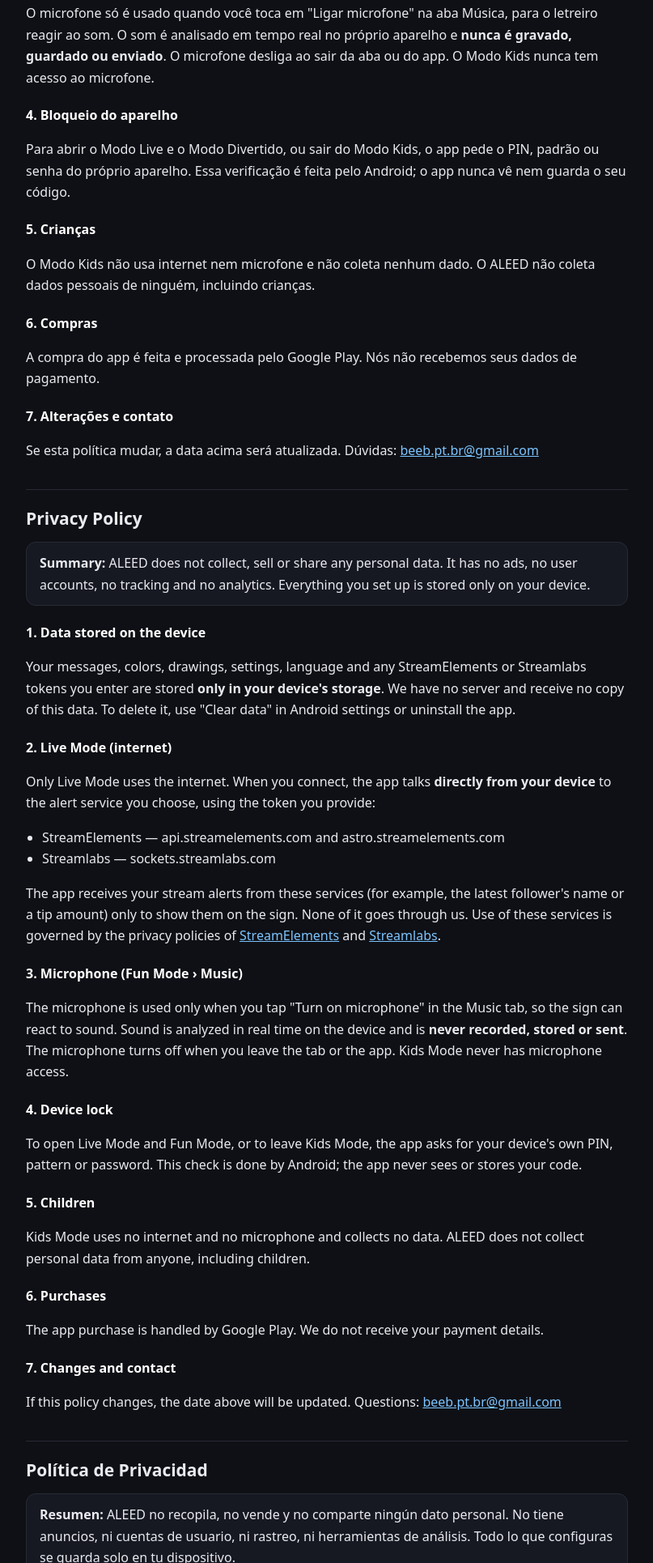
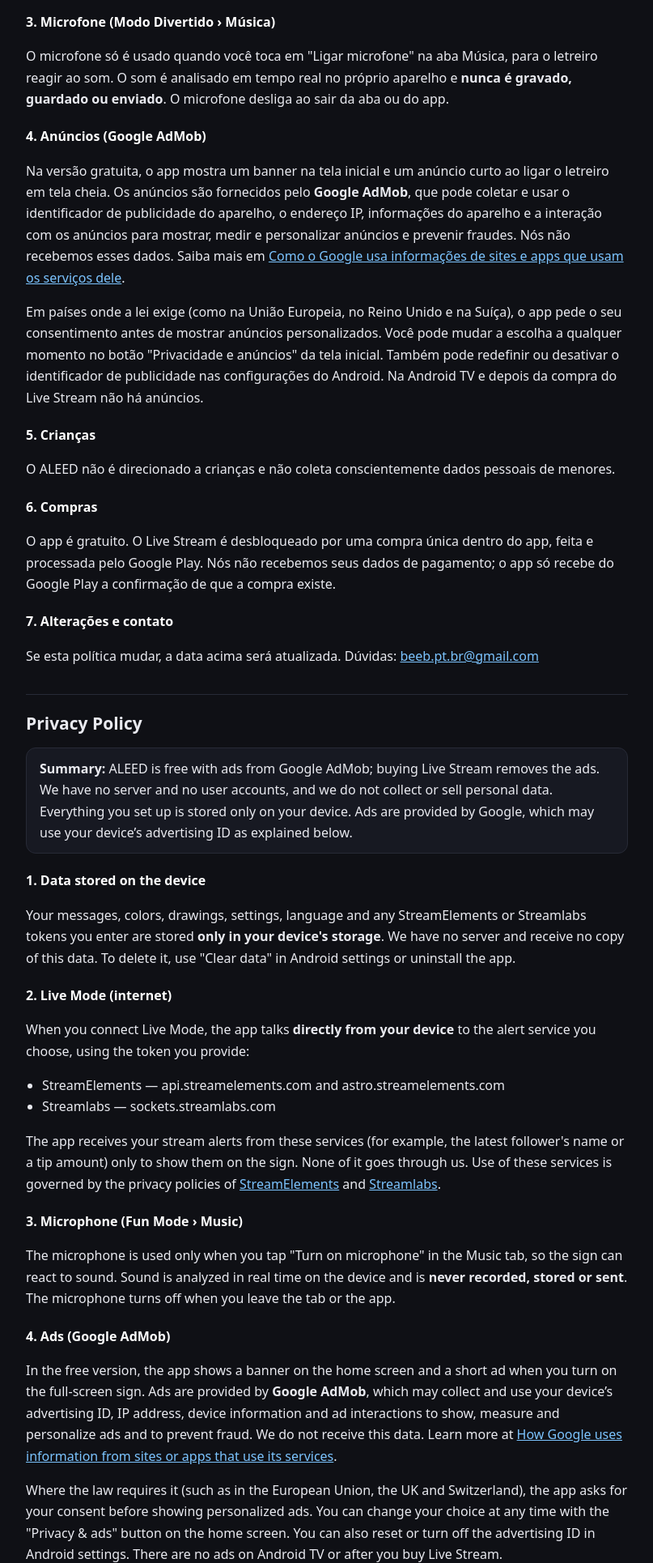
Before and after one commit to Alepl4y/aleed-app, a plain HTML site: page privacidade/index.html in a window 1280 px wide. Shown: the part 870-2800 px from the top of the page at 81% size, without its empty margins (236-1043 px from the left). Drawn offline with Linux system fonts and the light colour scheme.

Commit message:
Política de privacidade: anúncios AdMob, compra do Live e fim do Modo Kids (1.3.0)
Co-Authored-By: Claude Opus 5.5 <noreply@anthropic.com>
Claude-Session: https://claude.ai/code/session_017cb6TiasjEZiEfkuV13iJu

```diff
--- a/privacidade/index.html
+++ b/privacidade/index.html
@@ -22,19 +22,19 @@
 <body>
 <main>
 <h1>ALEED Sign &amp; Alerts</h1>
-<p class="mut">Última atualização / Last updated / Última actualización: 30/10/2026</p>
+<p class="mut">Última atualização / Last updated / Última actualización: 13/11/2026</p>
 <nav><a href="#pt">Português (Brasil)</a><a href="#en">English</a><a href="#es">Español</a></nav>
 
 <!-- ======================= PORTUGUÊS (BRASIL) ======================= -->
 <section id="pt" lang="pt-BR">
 <h2>Política de Privacidade</h2>
-<div class="box"><b>Resumo:</b> o ALEED não coleta, não vende e não compartilha nenhum dado pessoal. Não tem anúncios, não tem conta de usuário, não usa rastreamento nem ferramentas de análise. Tudo o que você configura fica salvo apenas no seu aparelho.</div>
+<div class="box"><b>Resumo:</b> o ALEED é gratuito com anúncios do Google AdMob; a compra do Live Stream remove os anúncios. Nós não temos servidor, não temos conta de usuário e não coletamos nem vendemos dados pessoais. Tudo o que você configura fica salvo apenas no seu aparelho. Os anúncios são fornecidos pelo Google, que pode usar o identificador de publicidade do aparelho conforme explicado abaixo.</div>
 
 <h3>1. Dados guardados no aparelho</h3>
 <p>As mensagens, cores, desenhos, configurações, o idioma e os tokens do StreamElements ou do Streamlabs que você digitar ficam guardados <b>somente no armazenamento do próprio aparelho</b>. Nós não temos servidor e não recebemos uma cópia desses dados. Para apagá-los, use "Limpar dados" nas configurações do Android ou desinstale o app.</p>
 
 <h3>2. Modo Live (internet)</h3>
-<p>Só o Modo Live usa a internet. Quando você conecta, o app fala <b>diretamente do seu aparelho</b> com o serviço de alertas que você escolher, usando o token que você mesmo fornece:</p>
+<p>Quando você conecta o Modo Live, o app fala <b>diretamente do seu aparelho</b> com o serviço de alertas que você escolher, usando o token que você mesmo fornece:</p>
 <ul>
   <li>StreamElements — api.streamelements.com e astro.streamelements.com</li>
   <li>Streamlabs — sockets.streamlabs.com</li>
@@ -42,16 +42,17 @@
 <p>O app recebe desses serviços os alertas da sua live (por exemplo, nome do último seguidor, valor de uma doação) apenas para mostrar no letreiro. Nada disso passa por nós. O uso desses serviços segue as políticas de privacidade do <a href="https://streamelements.com/privacy-policy" rel="noopener">StreamElements</a> e do <a href="https://streamlabs.com/privacy" rel="noopener">Streamlabs</a>.</p>
 
 <h3>3. Microfone (Modo Divertido › Música)</h3>
-<p>O microfone só é usado quando você toca em "Ligar microfone" na aba Música, para o letreiro reagir ao som. O som é analisado em tempo real no próprio aparelho e <b>nunca é gravado, guardado ou enviado</b>. O microfone desliga ao sair da aba ou do app. O Modo Kids nunca tem acesso ao microfone.</p>
+<p>O microfone só é usado quando você toca em "Ligar microfone" na aba Música, para o letreiro reagir ao som. O som é analisado em tempo real no próprio aparelho e <b>nunca é gravado, guardado ou enviado</b>. O microfone desliga ao sair da aba ou do app.</p>
 
-<h3>4. Bloqueio do aparelho</h3>
-<p>Para abrir o Modo Live e o Modo Divertido, ou sair do Modo Kids, o app pede o PIN, padrão ou senha do próprio aparelho. Essa verificação é feita pelo Android; o app nunca vê nem guarda o seu código.</p>
+<h3>4. Anúncios (Google AdMob)</h3>
+<p>Na versão gratuita, o app mostra um banner na tela inicial e um anúncio curto ao ligar o letreiro em tela cheia. Os anúncios são fornecidos pelo <b>Google AdMob</b>, que pode coletar e usar o identificador de publicidade do aparelho, o endereço IP, informações do aparelho e a interação com os anúncios para mostrar, medir e personalizar anúncios e prevenir fraudes. Nós não recebemos esses dados. Saiba mais em <a href="https://policies.google.com/technologies/partner-sites" rel="noopener">Como o Google usa informações de sites e apps que usam os serviços dele</a>.</p>
+<p>Em países onde a lei exige (como na União Europeia, no Reino Unido e na Suíça), o app pede o seu consentimento antes de mostrar anúncios personalizados. Você pode mudar a escolha a qualquer momento no botão "Privacidade e anúncios" da tela inicial. Também pode redefinir ou desativar o identificador de publicidade nas configurações do Android. Na Android TV e depois da compra do Live Stream não há anúncios.</p>
 
 <h3>5. Crianças</h3>
-<p>O Modo Kids não usa internet nem microfone e não coleta nenhum dado. O ALEED não coleta dados pessoais de ninguém, incluindo crianças.</p>
+<p>O ALEED não é direcionado a crianças e não coleta conscientemente dados pessoais de menores.</p>
 
 <h3>6. Compras</h3>
-<p>A compra do app é feita e processada pelo Google Play. Nós não recebemos seus dados de pagamento.</p>
+<p>O app é gratuito. O Live Stream é desbloqueado por uma compra única dentro do app, feita e processada pelo Google Play. Nós não recebemos seus dados de pagamento; o app só recebe do Google Play a confirmação de que a compra existe.</p>
 
 <h3>7. Alterações e contato</h3>
 <p>Se esta política mudar, a data acima será atualizada. Dúvidas: <a href="mailto:beeb.pt.br@gmail.com">beeb.pt.br@gmail.com</a></p>
@@ -60,13 +61,13 @@
 <!-- ============================ ENGLISH ============================ -->
 <section id="en" lang="en">
 <h2>Privacy Policy</h2>
-<div class="box"><b>Summary:</b> ALEED does not collect, sell or share any personal data. It has no ads, no user accounts, no tracking and no analytics. Everything you set up is stored only on your device.</div>
+<div class="box"><b>Summary:</b> ALEED is free with ads from Google AdMob; buying Live Stream removes the ads. We have no server and no user accounts, and we do not collect or sell personal data. Everything you set up is stored only on your device. Ads are provided by Google, which may use your device’s advertising ID as explained below.</div>
 
 <h3>1. Data stored on the device</h3>
 <p>Your messages, colors, drawings, settings, language and any StreamElements or Streamlabs tokens you enter are stored <b>only in your device's storage</b>. We have no server and receive no copy of this data. To delete it, use "Clear data" in Android settings or uninstall the app.</p>
 
 <h3>2. Live Mode (internet)</h3>
-<p>Only Live Mode uses the internet. When you connect, the app talks <b>directly from your device</b> to the alert service you choose, using the token you provide:</p>
+<p>When you connect Live Mode, the app talks <b>directly from your device</b> to the alert service you choose, using the token you provide:</p>
 <ul>
   <li>StreamElements — api.streamelements.com and astro.streamelements.com</li>
   <li>Streamlabs — sockets.streamlabs.com</li>
@@ -74,16 +75,17 @@
 <p>The app receives your stream alerts from these services (for example, the latest follower's name or a tip amount) only to show them on the sign. None of it goes through us. Use of these services is governed by the privacy policies of <a href="https://streamelements.com/privacy-policy" rel="noopener">StreamElements</a> and <a href="https://streamlabs.com/privacy" rel="noopener">Streamlabs</a>.</p>
 
 <h3>3. Microphone (Fun Mode › Music)</h3>
-<p>The microphone is used only when you tap "Turn on microphone" in the Music tab, so the sign can react to sound. Sound is analyzed in real time on the device and is <b>never recorded, stored or sent</b>. The microphone turns off when you leave the tab or the app. Kids Mode never has microphone access.</p>
+<p>The microphone is used only when you tap "Turn on microphone" in the Music tab, so the sign can react to sound. Sound is analyzed in real time on the device and is <b>never recorded, stored or sent</b>. The microphone turns off when you leave the tab or the app.</p>
 
-<h3>4. Device lock</h3>
-<p>To open Live Mode and Fun Mode, or to leave Kids Mode, the app asks for your device's own PIN, pattern or password. This check is done by Android; the app never sees or stores your code.</p>
+<h3>4. Ads (Google AdMob)</h3>
+<p>In the free version, the app shows a banner on the home screen and a short ad when you turn on the full-screen sign. Ads are provided by <b>Google AdMob</b>, which may collect and use your device’s advertising ID, IP address, device information and ad interactions to show, measure and personalize ads and to prevent fraud. We do not receive this data. Learn more at <a href="https://policies.google.com/technologies/partner-sites" rel="noopener">How Google uses information from sites or apps that use its services</a>.</p>
+<p>Where the law requires it (such as in the European Union, the UK and Switzerland), the app asks for your consent before showing personalized ads. You can change your choice at any time with the "Privacy &amp; ads" button on the home screen. You can also reset or turn off the advertising ID in Android settings. There are no ads on Android TV or after you buy Live Stream.</p>
 
 <h3>5. Children</h3>
-<p>Kids Mode uses no internet and no microphone and collects no data. ALEED does not collect personal data from anyone, including children.</p>
+<p>ALEED is not directed at children and does not knowingly collect personal data from minors.</p>
 
 <h3>6. Purchases</h3>
-<p>The app purchase is handled by Google Play. We do not receive your payment details.</p>
+<p>The app is free. Live Stream is unlocked with a one-time in-app purchase handled by Google Play. We do not receive your payment details; the app only receives confirmation from Google Play that the purchase exists.</p>
 
 <h3>7. Changes and contact</h3>
 <p>If this policy changes, the date above will be updated. Questions: <a href="mailto:beeb.pt.br@gmail.com">beeb.pt.br@gmail.com</a></p>
@@ -92,13 +94,13 @@
 <!-- ============================ ESPAÑOL ============================ -->
 <section id="es" lang="es">
 <h2>Política de Privacidad</h2>
-<div class="box"><b>Resumen:</b> ALEED no recopila, no vende y no comparte ningún dato personal. No tiene anuncios, ni cuentas de usuario, ni rastreo, ni herramientas de análisis. Todo lo que configuras se guarda solo en tu dispositivo.</div>
+<div class="box"><b>Resumen:</b> ALEED es gratis con anuncios de Google AdMob; la compra de Live Stream quita los anuncios. No tenemos servidor ni cuentas de usuario, y no recopilamos ni vendemos datos personales. Todo lo que configuras se guarda solo en tu dispositivo. Los anuncios los proporciona Google, que puede usar el identificador de publicidad del dispositivo como se explica abajo.</div>
 
 <h3>1. Datos guardados en el dispositivo</h3>
 <p>Tus mensajes, colores, dibujos, ajustes, idioma y los tokens de StreamElements o Streamlabs que introduzcas se guardan <b>solo en el almacenamiento de tu dispositivo</b>. No tenemos servidor y no recibimos ninguna copia de estos datos. Para borrarlos, usa "Borrar datos" en los ajustes de Android o desinstala la app.</p>
 
 <h3>2. Modo Directo (internet)</h3>
-<p>Solo el Modo Directo usa internet. Al conectar, la app se comunica <b>directamente desde tu dispositivo</b> con el servicio de alertas que elijas, usando el token que tú mismo proporcionas:</p>
+<p>Al conectar el Modo Directo, la app se comunica <b>directamente desde tu dispositivo</b> con el servicio de alertas que elijas, usando el token que tú mismo proporcionas:</p>
 <ul>
   <li>StreamElements — api.streamelements.com y astro.streamelements.com</li>
   <li>Streamlabs — sockets.streamlabs.com</li>
@@ -106,16 +108,17 @@
 <p>La app recibe de estos servicios las alertas de tu directo (por ejemplo, el nombre del último seguidor o el importe de una donación) solo para mostrarlas en el letrero. Nada de ello pasa por nosotros. El uso de estos servicios se rige por las políticas de privacidad de <a href="https://streamelements.com/privacy-policy" rel="noopener">StreamElements</a> y <a href="https://streamlabs.com/privacy" rel="noopener">Streamlabs</a>.</p>
 
 <h3>3. Micrófono (Modo Divertido › Música)</h3>
-<p>El micrófono solo se usa cuando tocas "Activar micrófono" en la pestaña Música, para que el letrero reaccione al sonido. El sonido se analiza en tiempo real en el dispositivo y <b>nunca se graba, se guarda ni se envía</b>. El micrófono se apaga al salir de la pestaña o de la app. El Modo Niños nunca tiene acceso al micrófono.</p>
+<p>El micrófono solo se usa cuando tocas "Activar micrófono" en la pestaña Música, para que el letrero reaccione al sonido. El sonido se analiza en tiempo real en el dispositivo y <b>nunca se graba, se guarda ni se envía</b>. El micrófono se apaga al salir de la pestaña o de la app.</p>
 
-<h3>4. Bloqueo del dispositivo</h3>
-<p>Para abrir el Modo Directo y el Modo Divertido, o salir del Modo Niños, la app pide el PIN, patrón o contraseña del propio dispositivo. Esta comprobación la hace Android; la app nunca ve ni guarda tu código.</p>
+<h3>4. Anuncios (Google AdMob)</h3>
+<p>En la versión gratuita, la app muestra un banner en la pantalla de inicio y un anuncio corto al encender el letrero en pantalla completa. Los anuncios los proporciona <b>Google AdMob</b>, que puede recopilar y usar el identificador de publicidad del dispositivo, la dirección IP, información del dispositivo y la interacción con los anuncios para mostrar, medir y personalizar anuncios y prevenir fraudes. Nosotros no recibimos estos datos. Más información en <a href="https://policies.google.com/technologies/partner-sites" rel="noopener">Cómo utiliza Google la información de sitios web o aplicaciones que utilizan sus servicios</a>.</p>
+<p>Donde la ley lo exige (como en la Unión Europea, el Reino Unido y Suiza), la app pide tu consentimiento antes de mostrar anuncios personalizados. Puedes cambiar tu elección en cualquier momento con el botón "Privacidad y anuncios" de la pantalla de inicio. También puedes restablecer o desactivar el identificador de publicidad en los ajustes de Android. En Android TV y después de comprar Live Stream no hay anuncios.</p>
 
 <h3>5. Niños</h3>
-<p>El Modo Niños no usa internet ni micrófono y no recopila ningún dato. ALEED no recopila datos personales de nadie, incluidos los niños.</p>
+<p>ALEED no está dirigido a niños y no recopila conscientemente datos personales de menores.</p>
 
 <h3>6. Compras</h3>
-<p>La compra de la app la gestiona Google Play. No recibimos tus datos de pago.</p>
+<p>La app es gratuita. Live Stream se desbloquea con una compra única dentro de la app, gestionada por Google Play. No recibimos tus datos de pago; la app solo recibe de Google Play la confirmación de que la compra existe.</p>
 
 <h3>7. Cambios y contacto</h3>
 <p>Si esta política cambia, se actualizará la fecha de arriba. Preguntas: <a href="mailto:beeb.pt.br@gmail.com">beeb.pt.br@gmail.com</a></p>
```
